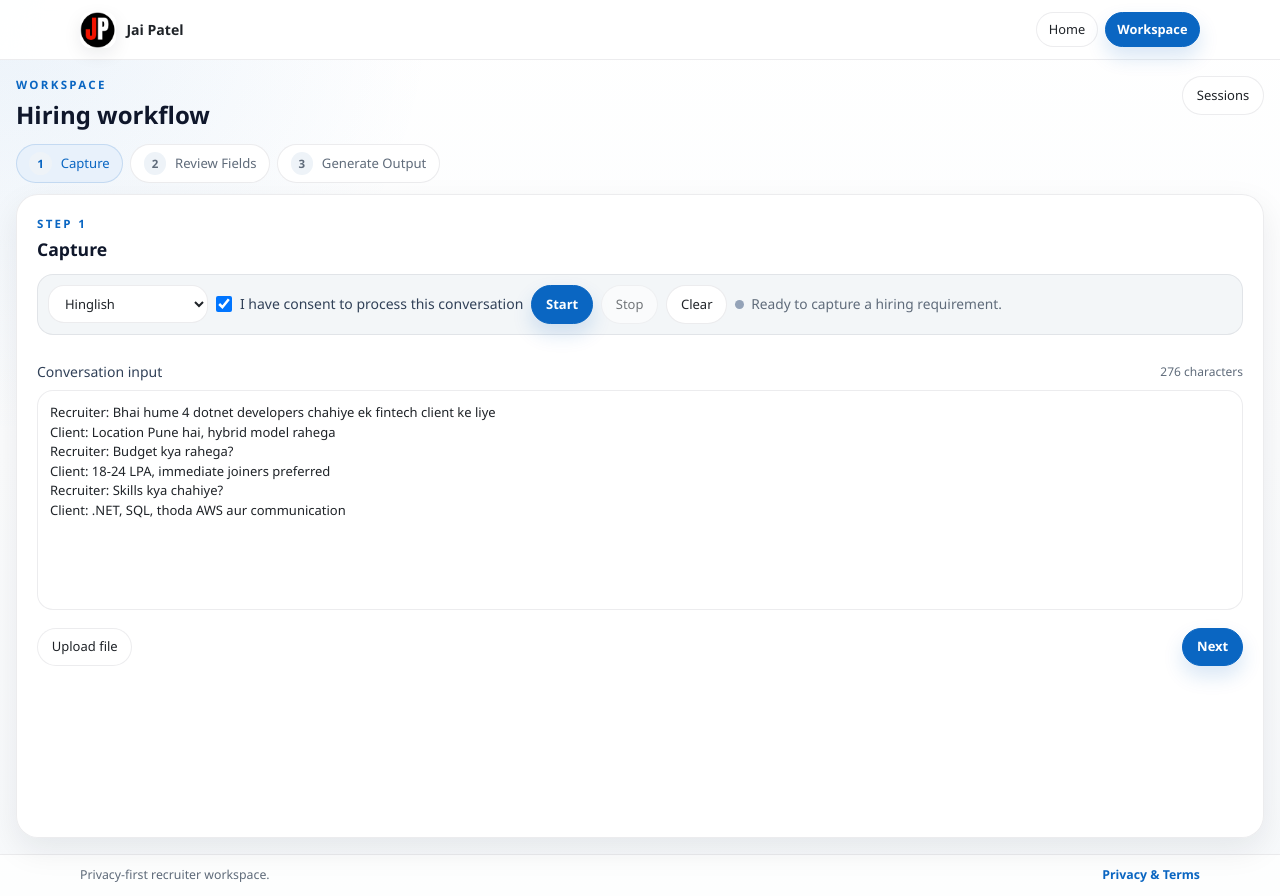
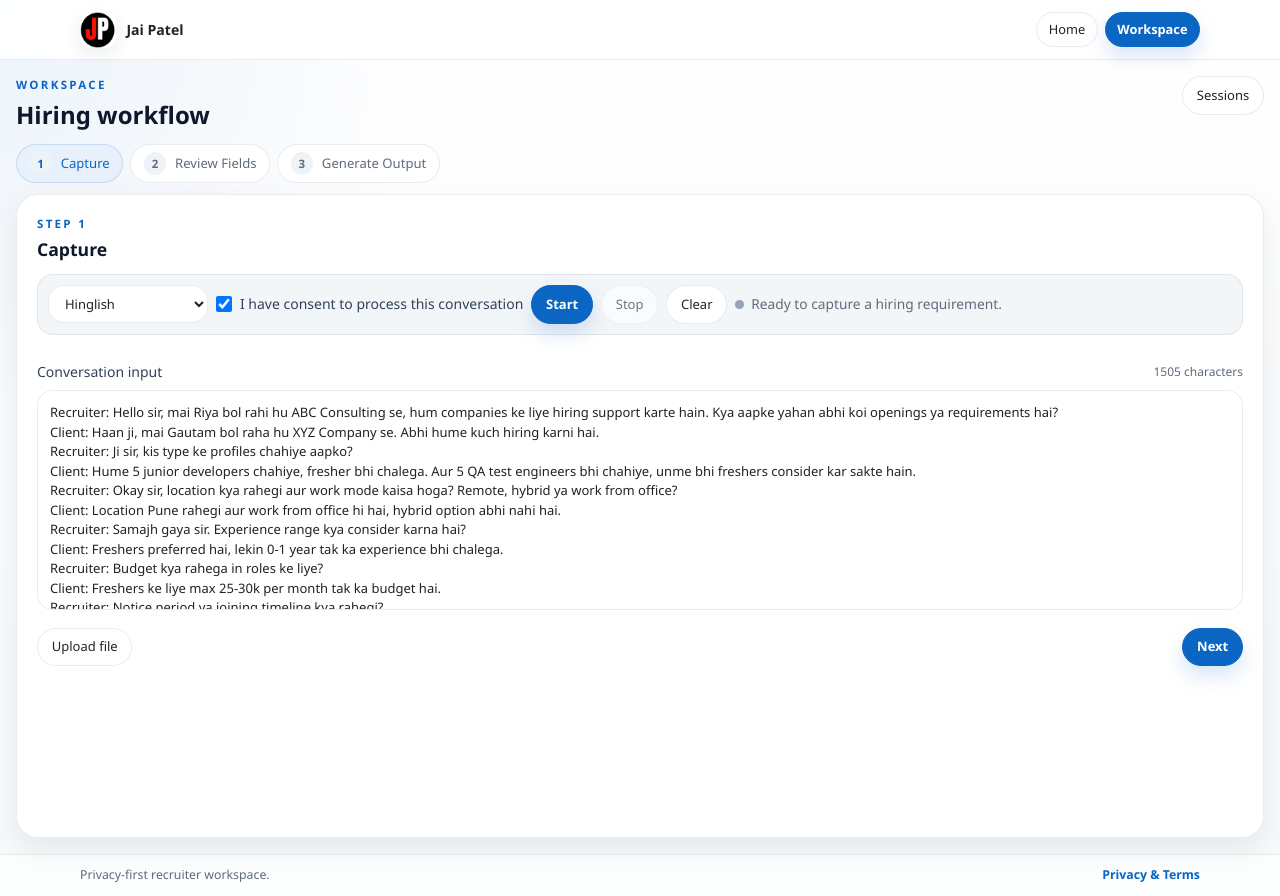
Before and after one commit to Vermajai1995/hr-assistant-workflow, a Next.js app: page /capture in a window 1280 px wide. Built offline with nearby package versions, Linux system fonts and the light colour scheme.

Commit message:
Version 2.01.06

```diff
--- a/app/capture/page.tsx
+++ b/app/capture/page.tsx
@@ -67,12 +67,25 @@ declare global {
   }
 }
 
-const SAMPLE_TRANSCRIPT = `Recruiter: Bhai hume 4 dotnet developers chahiye ek fintech client ke liye
-Client: Location Pune hai, hybrid model rahega
-Recruiter: Budget kya rahega?
-Client: 18-24 LPA, immediate joiners preferred
-Recruiter: Skills kya chahiye?
-Client: .NET, SQL, thoda AWS aur communication`;
+const SAMPLE_TRANSCRIPT = `Recruiter: Hello sir, mai Riya bol rahi hu ABC Consulting se, hum companies ke liye hiring support karte hain. Kya aapke yahan abhi koi openings ya requirements hai?
+Client: Haan ji, mai Gautam bol raha hu XYZ Company se. Abhi hume kuch hiring karni hai.
+Recruiter: Ji sir, kis type ke profiles chahiye aapko?
+Client: Hume 5 junior developers chahiye, fresher bhi chalega. Aur 5 QA test engineers bhi chahiye, unme bhi freshers consider kar sakte hain.
+Recruiter: Okay sir, location kya rahegi aur work mode kaisa hoga? Remote, hybrid ya work from office?
+Client: Location Pune rahegi aur work from office hi hai, hybrid option abhi nahi hai.
+Recruiter: Samajh gaya sir. Experience range kya consider karna hai?
+Client: Freshers preferred hai, lekin 0-1 year tak ka experience bhi chalega.
+Recruiter: Budget kya rahega in roles ke liye?
+Client: Freshers ke liye max 25-30k per month tak ka budget hai.
+Recruiter: Notice period ya joining timeline kya rahegi?
+Client: Immediate joiners preferred hai ya max 15 days notice wale.
+Recruiter: Skills me kya mandatory chahiye?
+Client: Developers ke liye .NET, SQL aur basic API knowledge. QA ke liye manual testing aur thoda automation ka idea hona chahiye.
+Recruiter: Working days aur timings kya rahenge?
+Client: 6 working days rahenge aur timing approx 10 se 6 PM.
+Recruiter: Hiring urgency kitni hai sir?
+Client: Thoda urgent hai, next 2-3 weeks me positions close karni hai.
+Recruiter: Perfect sir, main aapke liye relevant profiles share karti hu shortly.`;
 
 const STORAGE_KEY = "hireflow:sessions:v2";
 const MAX_RECENT_SESSIONS = 8;
--- a/app/layout.tsx
+++ b/app/layout.tsx
@@ -23,7 +23,7 @@ export default function RootLayout({ children }: { children: ReactNode }) {
           <footer className="site-footer">
             <div className="site-footer-inner">
               <span>Privacy-first recruiter workspace.</span>
-              <Link href="/privacy" className="footer-link">
+              <Link target="_blank" href="/privacy" className="footer-link">
                 Privacy & Terms
               </Link>
             </div>
```
